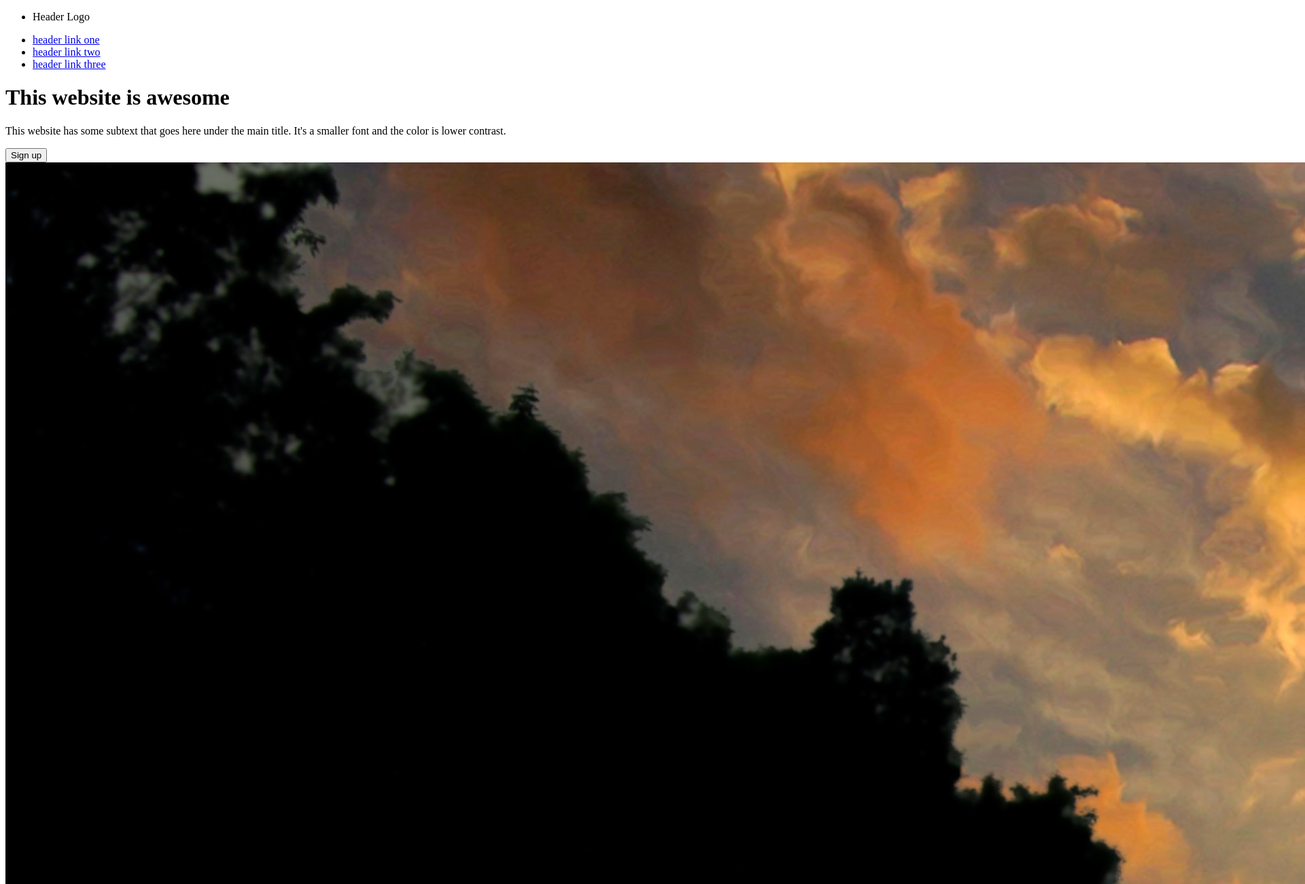
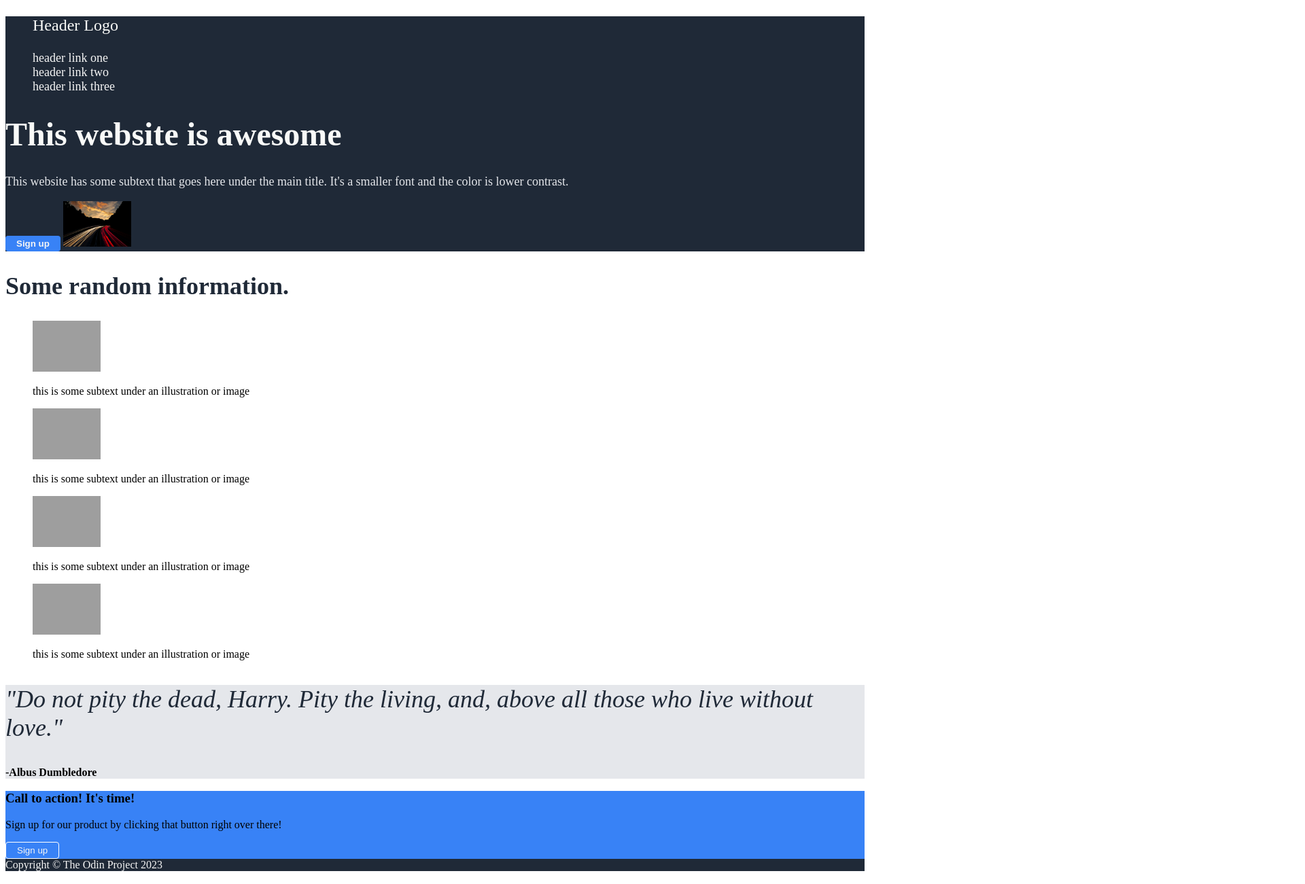
Before and after one commit to IgnacioReyA/Landing-Page, a plain HTML site: page index.html in a window 1280 px wide. Shown: the top 1301 px of the page at 68% size, 1920 px wide, since content can reach past the window. Drawn offline with Linux system fonts and the light colour scheme; grey boxes are pictures that could not be loaded.

Commit message:
Added all styles, sizes, colors, etc in css.

```diff
--- a/index.html
+++ b/index.html
@@ -5,9 +5,10 @@
         <meta name="viewport" content="width=device-width, initial-scale=1.0">
         <meta http-equiv="X-UA-Compatible" content="IE=edge">
         <title>Landing Page</title>
-        <link rel="stylesheet" href="styles/style.css">
+        <link rel="stylesheet" href="./style.css">
     </head>
     <body>
+        <div class="top">
             <div class="header">
                 <ul class="left-logo">
                     <li>Header Logo</li>
@@ -29,6 +30,7 @@
                     Sign up
                 </button>
                 <img src="./image/highway.jpg" alt="highway">
+            </div>
         </div>
         <div class="images">
             <h2>
--- a/style.css
+++ b/style.css
@@ -0,0 +1,88 @@
+a {
+    text-decoration: none;
+    color: whitesmoke;
+}
+
+ul {
+    list-style-type: none;
+}
+
+img {
+    height: auto;
+    width: 100px;
+}
+
+.top {
+    background-color: #1F2937;
+}
+
+.footer {
+    background-color: #1F2937;
+    color: whitesmoke;
+}
+
+.quote {
+    background-color: #E5E7EB;
+}
+
+.phrase {
+    font-size: 36px;
+    color: #1F2937;
+    font-style: italic;
+    font-weight: lighter;
+}
+
+.author {
+    font-weight: bold;
+}
+
+.box button {
+    background-color: #3882F6;
+    color: whitesmoke;
+    border-width: 1px;
+    border-radius: 4px;
+    border-color: white;
+    border-style: solid;
+    padding: 4px;
+    padding-left: 16px;
+    padding-right: 16px;
+}
+
+.box {
+    background-color: #3882F6;
+}
+
+.images h2 {
+    color: #1F2937;
+    font-size: 36px;
+    font-weight: bolder;
+
+}
+
+.container-one h1 {
+    font-size: 48px;
+    font-weight: bolder;
+    color: #F9FAF8;
+}
+
+.left-logo {
+    font-size: 24px;
+    color: #F9FAF8;
+}
+
+.top .container-one p,
+.top .right-links {
+    font-size: 18px;
+    color: #e5e7eb;
+}
+
+.container-one button {
+    background-color: #3882F6;
+    border: 0px;
+    color: whitesmoke;
+    font-weight: bold;
+    border-radius: 4px;
+    padding: 4px;
+    padding-left: 16px;
+    padding-right: 16px;
+}
```
Also changed, not shown: styles/style.css (deleted). Lines whose indentation alone changed are shown as unchanged.
